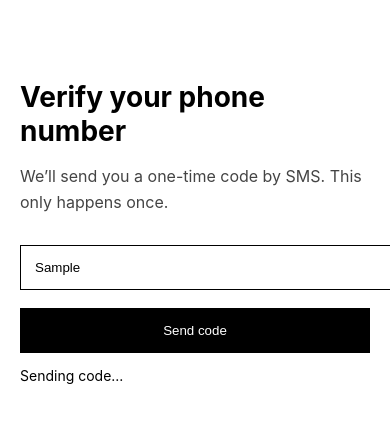
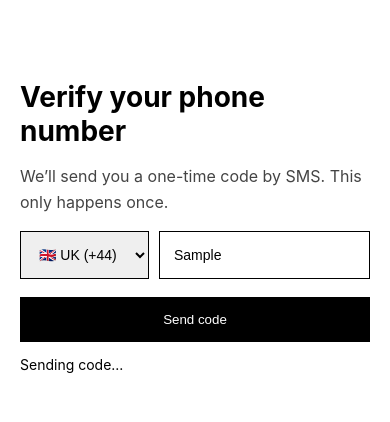
Before and after one commit to Joshuairuobe/angels, a plain HTML site: page verify-phone.html in a window 390 px wide. Both pictures are taken after typing "Sample" into the empty fields and a click on the button "Send code". Drawn offline with Linux system fonts and the light colour scheme; no server answers.

Commit message:
Update verify-phone.html

```diff
--- a/verify-phone.html
+++ b/verify-phone.html
@@ -14,12 +14,27 @@
 }
 h1 { font-size: 28px; margin-bottom: 10px; }
 p { color:#444; line-height:1.6; }
+
+.row {
+  display:flex;
+  gap:10px;
+  margin-top:14px;
+}
+
+select, input {
+  padding:14px;
+  border:1px solid #000;
+  font-size:14px;
+}
+
+select {
+  width:38%;
+}
+
 input {
-  width:100%;
-  padding:14px;
-  margin-top:14px;
-  border:1px solid #000;
+  flex:1;
 }
+
 button {
   margin-top:18px;
   padding:14px;
@@ -30,6 +45,7 @@
   cursor:pointer;
 }
 button:disabled { opacity:0.6; cursor:not-allowed; }
+
 .msg { margin-top:14px; font-size:14px; }
 .ok { color: green; }
 </style>
@@ -39,8 +55,21 @@
 <h1>Verify your phone number</h1>
 <p>We’ll send you a one-time code by SMS. This only happens once.</p>
 
-<input id="phone" placeholder="+447XXXXXXXXX" />
+<div class="row">
+  <select id="countryCode">
+    <option value="+44">🇬🇧 UK (+44)</option>
+    <option value="+234">🇳🇬 Nigeria (+234)</option>
+    <option value="+1">🇺🇸 USA (+1)</option>
+    <option value="+33">🇫🇷 France (+33)</option>
+    <option value="+351">🇵🇹 Portugal (+351)</option>
+    <option value="+34">🇪🇸 Spain (+34)</option>
+  </select>
+
+  <input id="phone" placeholder="Phone number" />
+</div>
+
 <div id="recaptcha"></div>
+
 <button id="sendCode">Send code</button>
 
 <input id="code" placeholder="Enter SMS code" style="display:none" />
@@ -67,6 +96,7 @@
 const db = getDatabase(app);
 
 const phoneInput = document.getElementById("phone");
+const countryCode = document.getElementById("countryCode");
 const sendBtn = document.getElementById("sendCode");
 const codeInput = document.getElementById("code");
 const confirmBtn = document.getElementById("confirmCode");
@@ -80,13 +110,17 @@
 
 sendBtn.onclick = async () => {
   try {
+    const fullNumber = countryCode.value + phoneInput.value.replace(/\s+/g, "");
     msg.textContent = "Sending code...";
-    confirmationResult = await signInWithPhoneNumber(auth, phoneInput.value, window.recaptchaVerifier);
+
+    confirmationResult = await signInWithPhoneNumber(auth, fullNumber, window.recaptchaVerifier);
+
     codeInput.style.display = "block";
     confirmBtn.style.display = "block";
     msg.textContent = "Code sent! Check your SMS.";
+
   } catch (e) {
-    msg.textContent = e.message;
+    msg.textContent = e.message.replace("Firebase:", "");
   }
 };
 
@@ -95,8 +129,10 @@
     const result = await confirmationResult.confirm(codeInput.value);
     const user = result.user;
 
+    const fullNumber = countryCode.value + phoneInput.value.replace(/\s+/g, "");
+
     await update(ref(db, `users/${user.uid}`), {
-      phone: phoneInput.value,
+      phone: fullNumber,
       phoneVerified: true
     });
 
```
